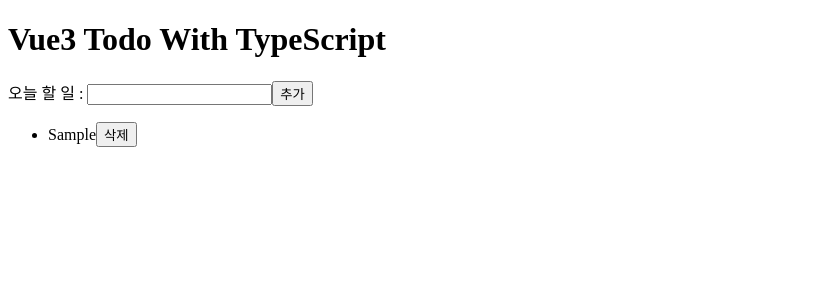
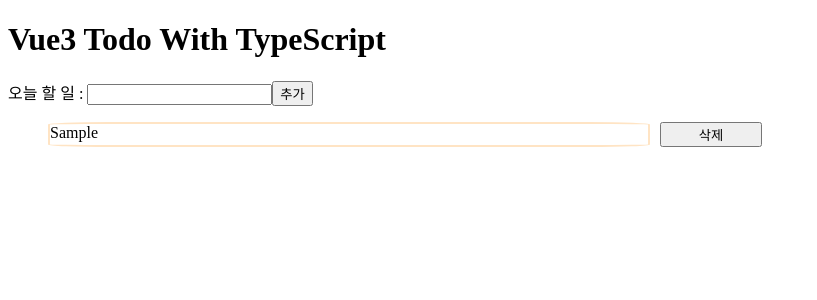
Before and after one commit to jongik96/ToDoList-vue-ts, a Vue app in the folder vue3-todo/: page / in a window 1280 px wide. Both pictures are taken after typing "Sample" into the empty fields and a click on the button "추가". Shown: the top 300 px of the page, without its empty margins (0-817 px from the left). Built offline with nearby package versions, Linux system fonts and the light colour scheme.

Commit message:
add toggle func, remove func

```diff
--- a/vue3-todo/src/App.vue
+++ b/vue3-todo/src/App.vue
@@ -12,6 +12,8 @@
             :key="index"
             :index="index"
             :todoItem="todoItem"
+            @remove="removeTodoItem"
+            @toggle="toggleTodoItem"
           ></TodoListItem>
         </ul>
       </div>
@@ -76,6 +78,22 @@ export default defineComponent({
     fetchTodoItems() {
       this.todoItems = storage.fetch();
     },
+
+    // 할 일 삭제
+    removeTodoItem(index: number) {
+      this.todoItems.splice(index, 1);
+      storage.save(this.todoItems);
+    },
+
+    // 할 일 상태 수정하기
+    toggleTodoItem(todoItem: Todo, index: number) {
+      this.todoItems.splice(index, 1, {
+        ...todoItem,
+        // 기존의 상태와 반대로
+        done: !todoItem.done,
+      });
+      storage.save(this.todoItems);
+    },
   },
 
   created() {
@@ -84,4 +102,11 @@ export default defineComponent({
 });
 </script>
 
-<style scoped></style>
+<style scoped>
+.btn {
+  background-color: beige;
+  border: none;
+  border-radius: 10%;
+  cursor: pointer;
+}
+</style>
--- a/vue3-todo/src/components/TodoListItem.vue
+++ b/vue3-todo/src/components/TodoListItem.vue
@@ -1,7 +1,9 @@
 <template>
   <li class="wrapper">
-    <span class="item">{{ todoItem.title }}</span>
-    <button type="button">삭제</button>
+    <span class="item" :class="todoItemClass" @click="toggleItem">{{
+      todoItem.title
+    }}</span>
+    <button type="button" @click="removeItem">삭제</button>
   </li>
 </template>
 
@@ -12,7 +14,44 @@ export default defineComponent({
     todoItem: Object,
     index: Number,
   },
+  computed: {
+    // style 조건
+    todoItemClass(): string | null {
+      return this.todoItem.done ? "complete" : null;
+    },
+  },
+  methods: {
+    removeItem() {
+      this.$emit("remove", this.index);
+    },
+    toggleItem() {
+      this.$emit("toggle", this.todoItem, this.index);
+    },
+  },
 });
 </script>
 
-<style scoped></style>
+<style scoped>
+.wrapper {
+  display: grid;
+  grid-template-columns: 6fr 1fr 5fr;
+  margin-bottom: 10px;
+}
+.item {
+  cursor: pointer;
+  border: 2px solid;
+  border-color: bisque;
+  border-radius: 10%;
+  margin-right: 10px;
+}
+.complete {
+  text-decoration: line-through;
+}
+.btn {
+  float: right;
+  background-color: beige;
+  border: none;
+  border-radius: 10%;
+  cursor: pointer;
+}
+</style>
```
